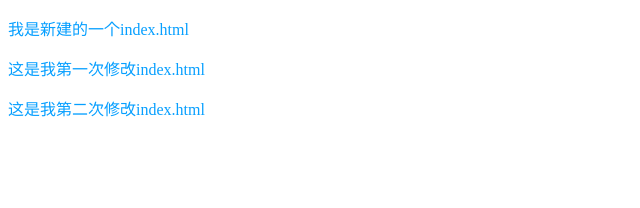
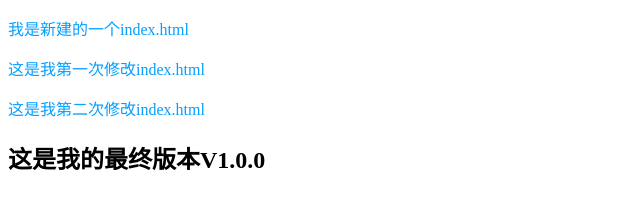
Before and after one commit to li158/git-test, a plain HTML site: page index.html in a window 1280 px wide. Shown: the whole page, without its empty margins (0-640 px from the left). Drawn offline with Linux system fonts and the light colour scheme.

Commit message:
第五次提交 第三次修改index v1.0.0

```diff
--- a/index.html
+++ b/index.html
@@ -10,6 +10,7 @@
 		<p>我是新建的一个index.html</p>
 		<p>这是我第一次修改index.html</p>
 		<p>这是我第二次修改index.html</p>
+		<h2>这是我的最终版本V1.0.0</h2>
 	</div>
 </body>
 </html>
```
